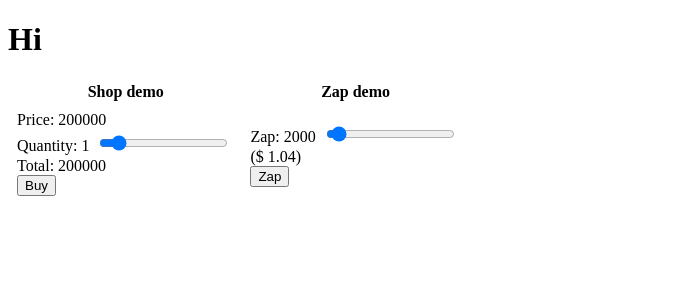
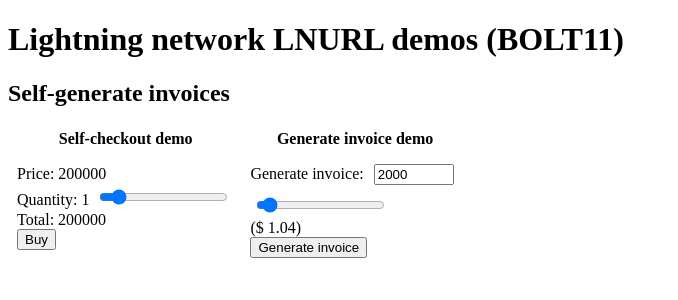
Before and after one commit to tsauvajon/lnurl_tests, a SvelteKit app in the folder front/: page / in a window 1280 px wide. Shown: the top 300 px of the page, without its empty margins (0-678 px from the left). Built offline with nearby package versions, Linux system fonts and the light colour scheme.

Commit message:
Improve demo wording

```diff
--- a/front/src/routes/+page.svelte
+++ b/front/src/routes/+page.svelte
@@ -1,6 +1,6 @@
 <script>
-	import Store from './Store.svelte';
+	import Invoice from './Invoice.svelte';
 </script>
 
-<h1>Hi</h1>
-<Store />
+<h1>Lightning network LNURL demos (BOLT11)</h1>
+<Invoice />
--- a/front/src/routes/Store.svelte
+++ b/front/src/routes/Invoice.svelte
@@ -7,15 +7,15 @@
 	const unit_price = 200_000;
 	$: total = unit_price * qty;
 
-	let zap_amount = 2000;
-	$: usd_zap = (zap_amount / 1930).toFixed(2);
+	let send_amount = 2000;
+	$: usd_send = (send_amount / 1930).toFixed(2);
 
 	async function buy() {
 		get_invoice(total)
 	}
 
-	async function zap() {
-		get_invoice(zap_amount)
+	async function send() {
+		get_invoice(send_amount)
 	}
 
 	async function get_invoice(sats) {
@@ -45,10 +45,12 @@
 	// TODO: animate QR Code https://svelte.dev/tutorial/bind-this
 </script>
 
+<h2>Self-generate invoices</h2>
+
 <table>
 	<tr>
-	<th>Shop demo</th>
-	<th>Zap demo</th>
+	<th>Self-checkout demo</th>
+	<th>Generate invoice demo</th>
 	</tr>
 
 	<tr>
@@ -58,17 +60,18 @@
 		Quantity: {qty}
 		<input type="range" bind:value={qty} min="0" max="10" /><br />
 		Total: {total}<br />
-		<button on:click={buy}> Buy</button>
+		<button on:click={buy}>Buy</button>
 	</p>
 	</td>
 
 	<td>
 	<p>
-		Zap: {zap_amount}
-		<input type="range" bind:value={zap_amount} min="20" max="40000" /><br />
-		($ {usd_zap})
+		Generate invoice:
+		<input type="number" bind:value={send_amount} min="20" max="40000" /><br />
+		<input type="range" bind:value={send_amount} min="20" max="40000" /><br />
+		($ {usd_send})
 		<br />
-		<button on:click={zap}> Zap</button>
+		<button on:click={send}>Generate invoice</button>
 	</p>
 	</td>
 	</tr>
@@ -109,4 +112,16 @@
 		50% {fill:#5e412f}
 		100% {fill:#2b3252}
 	}
+
+	:global(svg) {
+		animation: rotate 10s ease-in-out infinite;
+	}
+
+	@keyframes rotate {
+		0% { transform: rotate3d(0); }
+		25% { transform: rotate3d(1, 1, 1, 5deg); }
+		50% { transform: rotate3d(0); }
+		75% { transform: rotate3d(1, 1, 1, -5deg); }
+		100% { transform: rotate3d(0); }
+	}
 </style>
```
